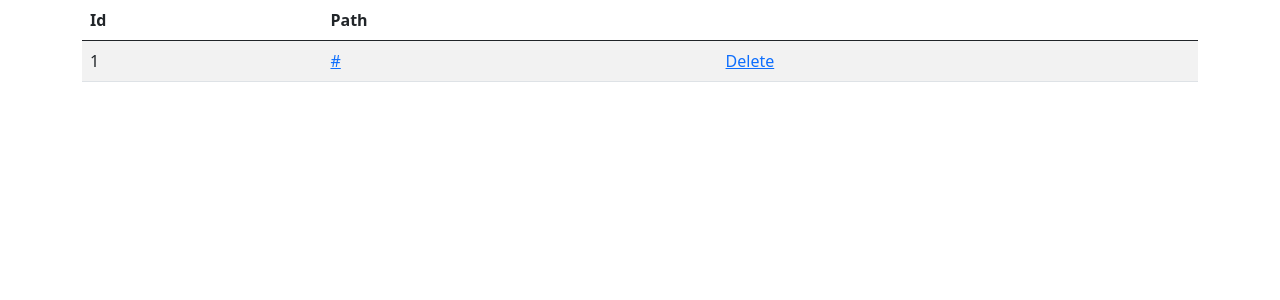
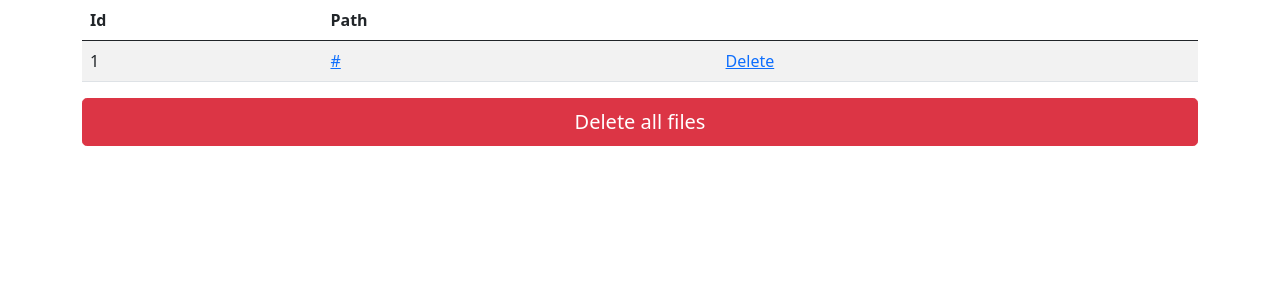
Before and after one commit to bastantoine/KeepYourDataUnderControl, a Flask app: page /__debug__ in a window 1280 px wide. Shown: the top 300 px of the page. Run offline with Flask 2, Linux system fonts and the light colour scheme; a database or web service that is not in the repository returns one stand-in record (values such as "Sample title").

Commit message:
Add big red button to delete all files

```diff
--- a/demo-storage/main.py
+++ b/demo-storage/main.py
@@ -59,6 +59,7 @@ def upload_file():
             filename, extension = filename.rsplit(".")
             extension = "." + extension
         filename = filename + "_" + str(uuid.uuid4()) + extension
+
     file.save(os.path.join(app.config['UPLOAD_FOLDER'], filename))
     key = save_file_and_get_key(filename)
     return jsonify(url=os.path.join(request.base_url, key))
@@ -83,6 +84,14 @@ def debug_main():
         'link': file['link'],
     } for file in files_collection.find()])
 
+@app.route('/__debug__/delete/')
+def debug_delete_all():
+    files_collection = get_files_collection()
+    for file in files_collection.find():
+        files_collection.delete_one({"_id": file["_id"]})
+        os.remove(os.path.join(app.config['UPLOAD_FOLDER'], file["link"]))
+    return redirect(url_for('debug_main'))
+
 @app.route('/__debug__/delete/<key>')
 def debug_delete(key):
     files_collection = get_files_collection()
--- a/demo-storage/templates/main.html
+++ b/demo-storage/templates/main.html
@@ -30,6 +30,9 @@
                 </table>
             </div>
         </div>
+        <div class="d-grid">
+            <a href="{{ url_for('debug_delete_all') }}" class="btn btn-danger btn-lg">Delete all files</a>
+        </div>
     </div>
     <script src="https://cdn.jsdelivr.net/npm/bootstrap@5.0.0-beta1/dist/js/bootstrap.bundle.min.js" integrity="sha384-ygbV9kiqUc6oa4msXn9868pTtWMgiQaeYH7/t7LECLbyPA2x65Kgf80OJFdroafW" crossorigin="anonymous"></script>
 </body>
```
